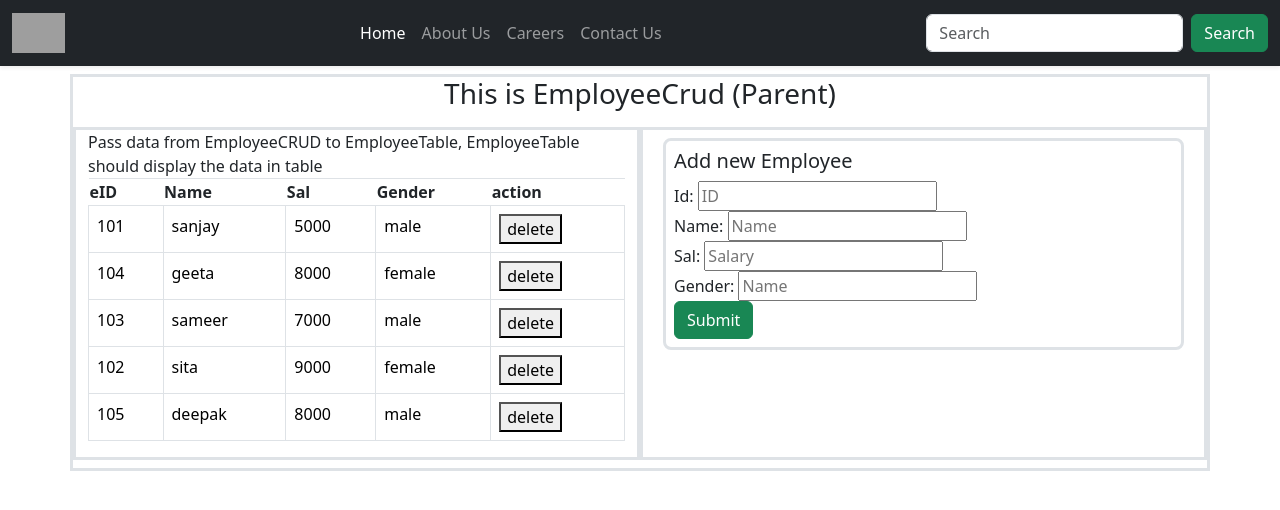
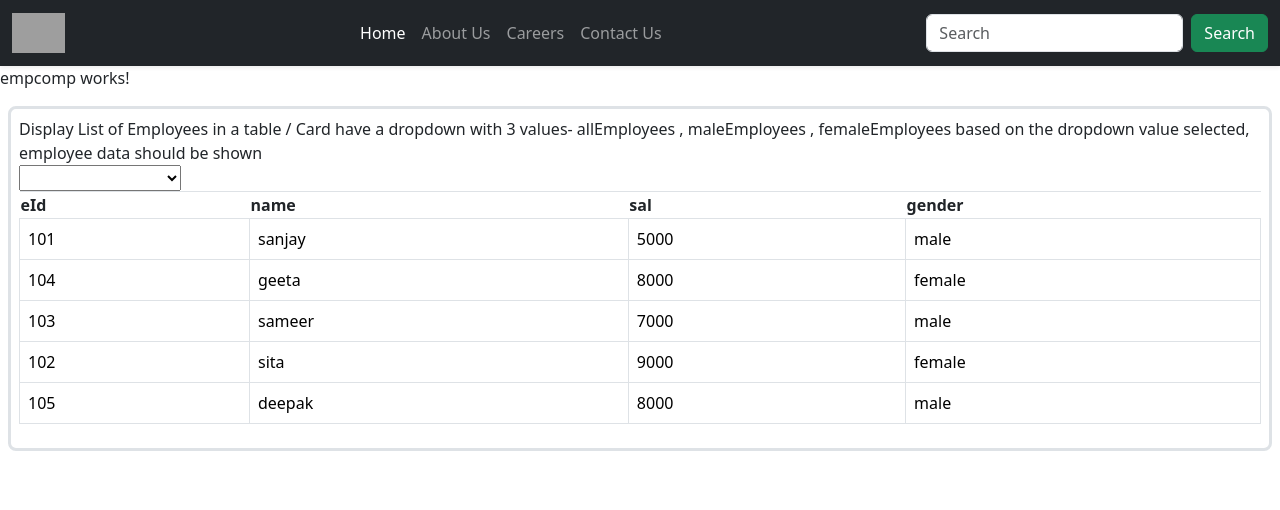
Before and after one commit to TarunNagaSaiChadaram/eureka_ui, an Angular app in the folder angular/angular_project_july_2025/: page / in a window 1280 px wide. Shown: the top 510 px of the page. Built offline with nearby package versions, Linux system fonts and the light colour scheme; grey boxes are pictures that could not be loaded.

Commit message:
services assignment

```diff
--- a/angular/angular_project_july_2025/src/app/components/body/body.html
+++ b/angular/angular_project_july_2025/src/app/components/body/body.html
@@ -4,5 +4,6 @@
   <!-- <app-products></app-products> -->
   <!-- <app-employee-crud></app-employee-crud> -->
   <!-- <app-pipes-demo></app-pipes-demo> -->
-  <app-empcrud></app-empcrud>
+  <!-- <app-empcrud></app-empcrud> -->
+  <app-empcomp></app-empcomp>
 </div>
--- a/angular/angular_project_july_2025/src/app/components/body/body.ts
+++ b/angular/angular_project_july_2025/src/app/components/body/body.ts
@@ -7,6 +7,7 @@ import { Products } from '../products/products';
 import { EmployeeCRUD } from '../employee-crud/employee-crud';
 import { PipesDemo } from '../pipes-demo/pipes-demo';
 import { Empcrud } from '../empcrud/empcrud';
+import { Empcomp } from '../empcomp/empcomp';
 
 @Component({
   selector: 'app-body',
@@ -16,7 +17,8 @@ import { Empcrud } from '../empcrud/empcrud';
 //Products
 //EmployeeCRUD
 //PipesDemo
-Empcrud],
+//Empcrud
+Empcomp],
   templateUrl: './body.html',
   styleUrl: './body.css'
 })
--- /dev/null
+++ b/angular/angular_project_july_2025/src/app/components/empcomp/empcomp.html
@@ -0,0 +1,37 @@
+<p>empcomp works!</p>
+<div>
+    <div class="class border border-3 rounded-3 p-2 m-2">
+        <div>Display List of Employees in a table / Card
+            have a dropdown with 3 values- allEmployees , maleEmployees , femaleEmployees
+            based on the dropdown value selected, employee data should be shown
+        </div>
+        <div>
+            <select name="typeemp" id="typeofemp" [(ngModel)]="selectedemp">
+                <option value="allemp">All Employess</option>
+                <option value="maleemp">Male Employees</option>
+                <option value="femaleemp">Female Employees</option>
+            </select>
+        </div>
+
+        <div>
+            <table class="table table-bordered">
+                <tr>
+                    <th>eId</th>
+                    <th>name</th>
+                    <th>sal</th>
+                    <th>gender</th>
+                </tr>
+                <tbody>
+                    @for(emp of filteredEmp();track $index){
+                        <tr>
+                            <td>{{emp.eId}}</td>
+                            <td>{{emp.name}}</td>
+                            <td>{{emp.sal}}</td>
+                            <td>{{emp.gender}}</td>
+                        </tr>
+                    }
+                </tbody>
+            </table>
+        </div>
+    </div>
+</div>
--- /dev/null
+++ b/angular/angular_project_july_2025/src/app/components/empcomp/empcomp.ts
@@ -0,0 +1,40 @@
+import { Component } from '@angular/core';
+import { Employee } from '../../services/employee';
+import { FormsModule } from '@angular/forms';
+
+@Component({
+  selector: 'app-empcomp',
+  imports: [FormsModule],
+  templateUrl: './empcomp.html',
+  styleUrl: './empcomp.css'
+})
+export class Empcomp {
+constructor(private empService:Employee){
+
+};
+allemp:any;
+maleemp:any;
+femaleemp:any;
+
+selectedemp:string="all";
+ngOnInit(){
+  console.log(this.empService.getAllEmployees());
+  this.allemp=this.empService.getAllEmployees();
+  console.log(this.empService.getMaleEmployees())
+  this.maleemp=this.empService.getMaleEmployees();
+  console.log(this.empService.getFemaleEmployees());
+  this.femaleemp=this.empService.getFemaleEmployees();
+}
+
+filteredEmp(){
+  if(this.selectedemp=="maleemp"){
+    return this.maleemp;
+  }
+  else if(this.selectedemp=="femaleemp"){
+    return this.femaleemp;
+  }
+  else{
+    return this.allemp;
+  }
+}
+}
--- /dev/null
+++ b/angular/angular_project_july_2025/src/app/services/employee.ts
@@ -0,0 +1,26 @@
+import { Injectable } from '@angular/core';
+
+@Injectable({
+  providedIn: 'root'
+})
+export class Employee {
+  employees = [
+    { "eId": 101, "name": "sanjay", "sal": 5000, "gender": "male" },
+    { "eId": 104, "name": "geeta", "sal": 8000, "gender": "female" },
+    { "eId": 103, "name": "sameer", "sal": 7000, "gender": "male" },
+    { "eId": 102, "name": "sita", "sal": 9000, "gender": "female" },
+    { "eId": 105, "name": "deepak", "sal": 8000, "gender": "male" }
+  ];
+
+  getAllEmployees(){
+    return this.employees
+  }
+
+  getMaleEmployees(){
+    return this.employees.filter((emp)=>emp.gender=="male")
+  }
+
+  getFemaleEmployees(){
+    return this.employees.filter((emp)=>emp.gender=="female")
+  }
+}
```
Also changed, not shown: angular/angular_project_july_2025/src/app/components/empcomp/empcomp.css (added), 2 other files (tests, documents, lock files or other folders).
